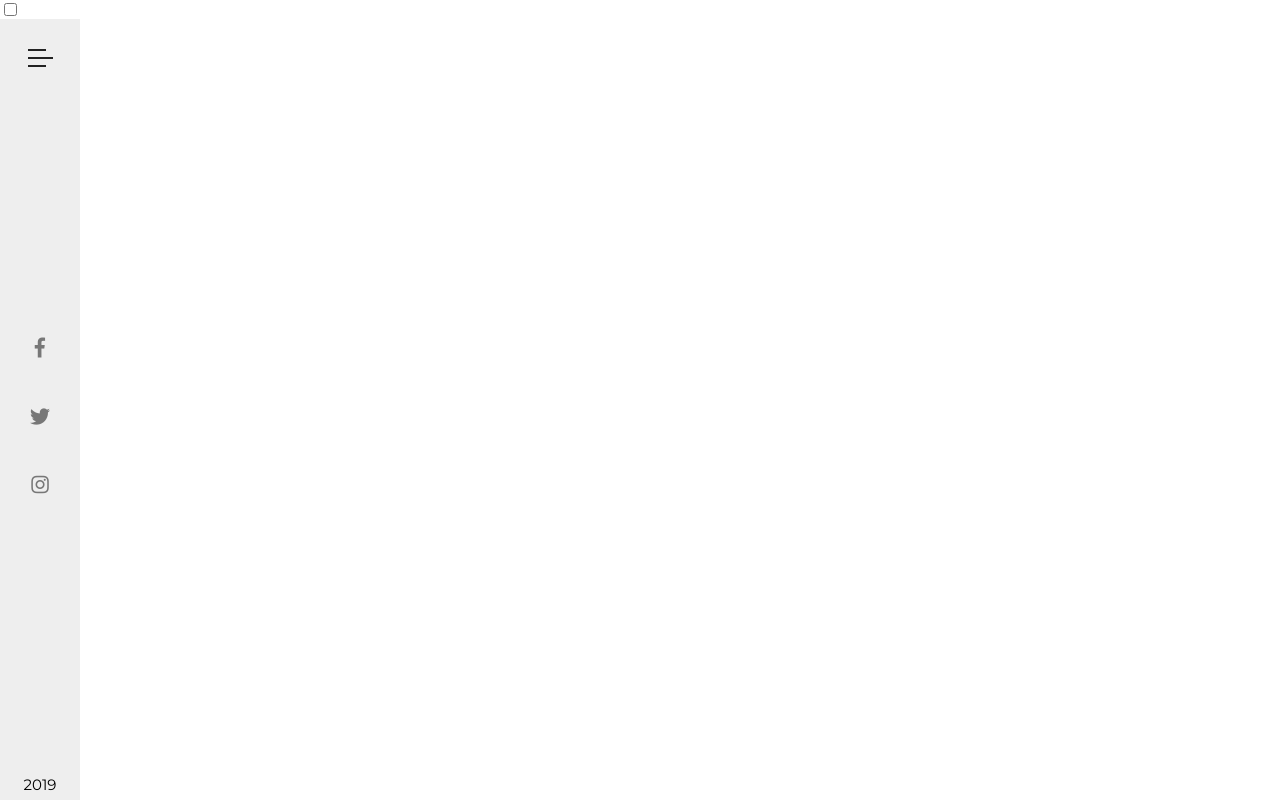
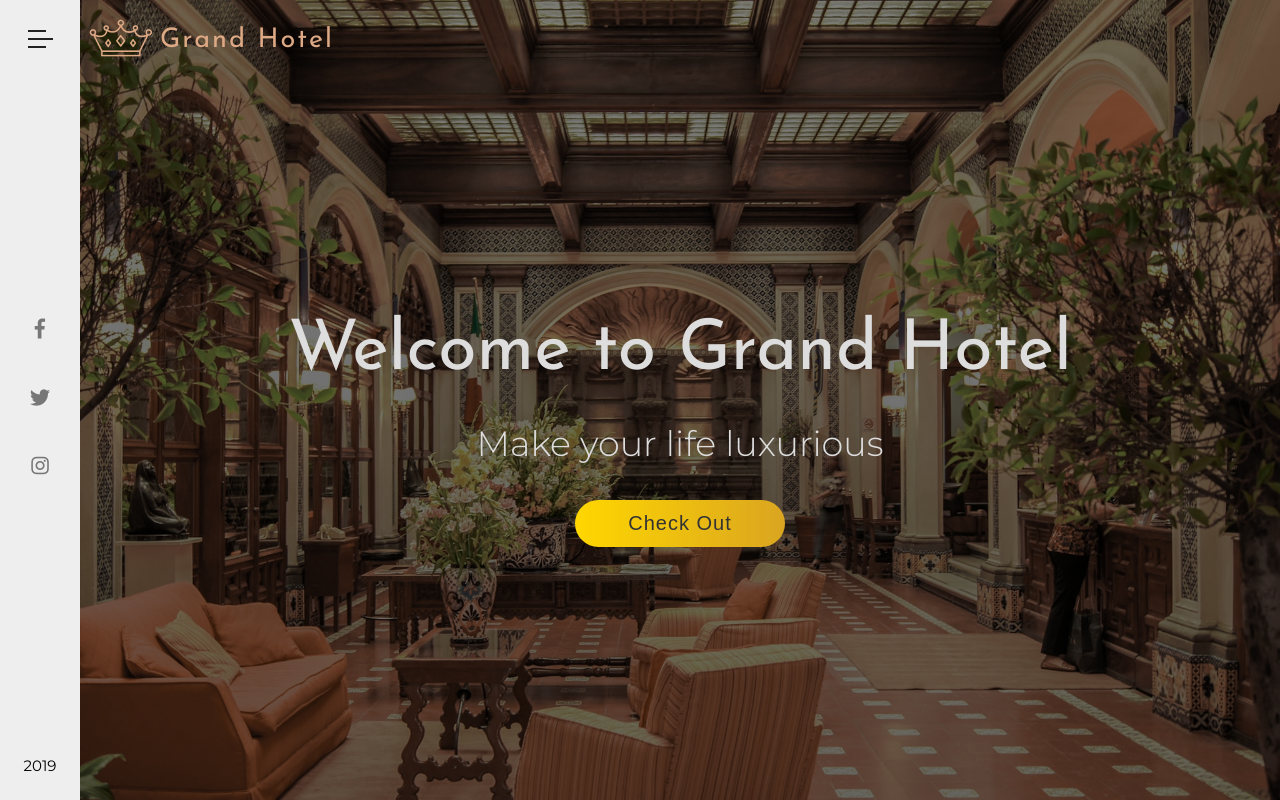
Before and after one commit to graveto/GrandHotel, a plain HTML site: page index.html in a window 1280 px wide. Drawn offline with Linux system fonts and the light colour scheme.

Commit message:
Added header

```diff
--- a/css/style.css
+++ b/css/style.css
@@ -40,7 +40,7 @@ body {
 .line-1,
 .line-3 {
   width: 1.8rem;
-  transition: width 0.3s;
+  transition: all 0.3s;
 }
 
 .menu-icon:hover .line {
@@ -90,7 +90,7 @@ body {
   flex-direction: column;
   justify-content: space-between;
   align-items: center;
-  transition: left .5s;
+  transition: left 0.8s cubic-bezier(1, 0, 0, 1);
 }
 
 .navigation-heading {
@@ -110,7 +110,7 @@ body {
   width: 30rem;
   padding: 1rem 2rem;
   background-color: rgba(0, 0, 0, 0.3);
-  font-family: "Josephin Sans", sans-serif;
+  font-family: "Josefin Sans", sans-serif;
   font-size: 1.6rem;
   color: #deaa86;
   letter-spacing: 0.1rem;
@@ -171,7 +171,7 @@ body {
   position: absolute;
   top: 1rem;
   left: -4rem;
-  transition: width .5s cubic-bezier(1, 0, 0, 1);
+  transition: width 0.5s cubic-bezier(1, 0, 0, 1);
 }
 
 .navigation-link::after {
@@ -182,7 +182,7 @@ body {
   position: absolute;
   top: 1rem;
   right: -4rem;
-  transition: width .5s cubic-bezier(1, 0, 0, 1);
+  transition: width 0.5s cubic-bezier(1, 0, 0, 1);
 }
 
 .navigation-link:hover {
@@ -195,13 +195,87 @@ body {
 }
 
 .copyright {
-    color: #fff;
-    font-size: 1.2rem;
-    margin-bottom: 1.5rem;
+  color: #fff;
+  font-size: 1.2rem;
+  margin-bottom: 1.5rem;
 }
 
 .checkbox:checked ~ .navigation {
-    left: 8rem;
+  left: 8rem;
+}
+
+.checkbox:checked ~ .sidebar .line-1 {
+    transform: rotate(-405deg) translate(-5px, 6px);
+    width: 2.5rem;
+}
+
+.checkbox:checked ~ .sidebar .line-2 {
+    opacity: 0;
+}
+
+.checkbox:checked ~ .sidebar .line-3 {
+    transform: rotate(405deg) translate(-5px, -6px);
+    width: 2.5rem;
 }
 /* end navigation */
 /* end navbar */
+
+/* header */
+.header {
+    margin-left: 8rem;
+    height: 100vh;
+    background: linear-gradient(to top, rgba(0,0,0,.6),  rgba(0,0,0,.5)), url(../img/header-1.jpeg) center no-repeat;
+    background-size: cover;
+}
+
+.brand {
+    display: flex;
+    cursor: pointer;
+}
+
+.hotel-heading {
+    font-family: "Josefin Sans", sans-serif;
+    font-size: 2.7rem;
+    font-weight: 400;
+    color: #deaa86;
+    letter-spacing: .2rem;
+}
+
+.banner {
+    color: #ddd;
+    height: 65rem;
+    display: flex;
+    flex-direction: column;
+    align-items: center;
+    justify-content: center;
+}
+
+.banner-heading {
+    font-family: "Josefin Sans", sans-serif;
+    font-size: 7rem;
+    font-weight: 400;
+    margin-bottom: 0;
+}
+
+.banner-paragraph {
+    font-size: 3.5rem;
+    font-weight: 300;
+}
+
+.banner-button {
+    width: 21rem;
+    padding: 1.2rem 2rem;
+    font-size: 2rem;
+    color: #333;
+    letter-spacing: .1rem;
+    border: none;
+    border-radius: 10rem;
+    outline: none;
+    background: linear-gradient(to right, gold, goldenrod);
+    cursor: pointer;
+}
+
+.banner-button:hover {
+    background: linear-gradient(to left, gold, goldenrod);
+}
+/* end header */
--- a/index.html
+++ b/index.html
@@ -25,7 +25,7 @@
   <body>
     <!-- navbar -->
     <div class="navbar">
-      <input type="checkbox" class="checkbox" id="click" />
+      <input type="checkbox" class="checkbox" id="click" hidden />
       <!-- sidebar -->
       <div class="sidebar">
         <label for="click">
@@ -95,5 +95,21 @@
       <!-- end navigation -->
     </div>
     <!-- end navbar -->
+    <!-- header -->
+    <header class="header">
+      <div class="brand">
+        <div>
+          <img src="img/crown.png" width="80" alt="" />
+        </div>
+        <h3 class="hotel-heading">Grand Hotel</h3>
+      </div>
+
+      <div class="banner">
+        <h1 class="banner-heading">Welcome to Grand Hotel</h1>
+        <p class="banner-paragraph">Make your life luxurious</p>
+        <button class="banner-button">Check Out</button>
+      </div>
+    </header>
+    <!-- end header -->
   </body>
 </html>
```
